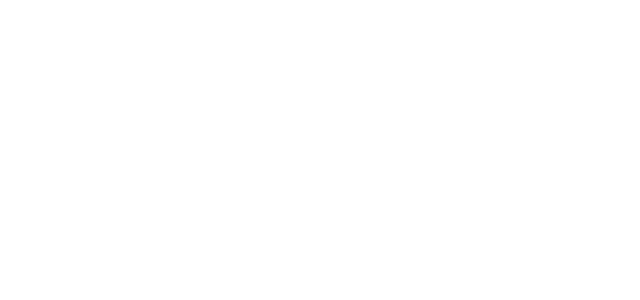
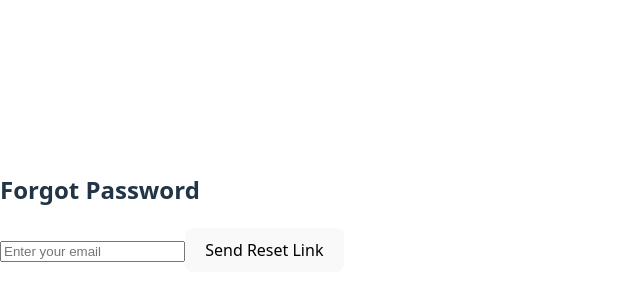
Before and after one commit to nimethfernando/AlumniVantage, a React (Vite) app in the folder client/: page /forgot-password in a window 1280 px wide. Before the commit this address had no page. Shown: the part 188-488 px from the top of the page, without its empty margins (0-640 px from the left). Built offline with nearby package versions, Linux system fonts and the light colour scheme.

Commit message:
Password reset page

```diff
--- a/client/src/App.jsx
+++ b/client/src/App.jsx
@@ -4,6 +4,8 @@
 import { useContext } from 'react';
 import Login from './pages/Login';
 import Register from './pages/Register';
+import ForgotPassword from './pages/ForgotPassword';
+import ResetPassword from './pages/ResetPassword';
 
 // A "Guard" component that blocks non-logged-in users
 const PrivateRoute = ({ children }) => {
@@ -30,6 +32,8 @@
         <Routes>
           <Route path="/login" element={<Login />} />
           <Route path="/register" element={<Register />} />
+          <Route path="/forgot-password" element={<ForgotPassword />} />
+          <Route path="/reset-password/:token" element={<ResetPassword />} />
           <Route
             path="/profile"
             element={
--- /dev/null
+++ b/client/src/pages/ForgotPassword.jsx
@@ -0,0 +1,35 @@
+import { useState } from 'react';
+import axios from 'axios';
+
+const ForgotPassword = () => {
+  const [email, setEmail] = useState('');
+  const [message, setMessage] = useState('');
+
+  const handleSubmit = async (e) => {
+    e.preventDefault();
+    try {
+      await axios.post('http://localhost:3000/api/auth/forgot-password', { email });
+      setMessage('Check your backend terminal for the link!');
+    } catch (err) {
+      setMessage(err.response?.data?.error || 'Error sending email');
+    }
+  };
+
+  return (
+    <div className="container">
+      <h2>Forgot Password</h2>
+      {message && <p>{message}</p>}
+      <form onSubmit={handleSubmit}>
+        <input
+          type="email"
+          placeholder="Enter your email"
+          onChange={(e) => setEmail(e.target.value)}
+          required
+        />
+        <button type="submit">Send Reset Link</button>
+      </form>
+    </div>
+  );
+};
+
+export default ForgotPassword;
--- /dev/null
+++ b/client/src/pages/ResetPassword.jsx
@@ -0,0 +1,39 @@
+import { useState } from 'react';
+import axios from 'axios';
+import { useParams, useNavigate } from 'react-router-dom';
+
+const ResetPassword = () => {
+  const { token } = useParams(); // Grabs token from URL
+  const [password, setPassword] = useState('');
+  const [message, setMessage] = useState('');
+  const navigate = useNavigate();
+
+  const handleSubmit = async (e) => {
+    e.preventDefault();
+    try {
+      await axios.post(`http://localhost:3000/api/auth/reset-password/${token}`, { newPassword: password });
+      alert('Password Reset Successful! logging you in...');
+      navigate('/login');
+    } catch (err) {
+      setMessage(err.response?.data?.error || 'Error resetting password');
+    }
+  };
+
+  return (
+    <div className="container">
+      <h2>Reset Password</h2>
+      {message && <p style={{color:'red'}}>{message}</p>}
+      <form onSubmit={handleSubmit}>
+        <input
+          type="password"
+          placeholder="New Password"
+          onChange={(e) => setPassword(e.target.value)}
+          required
+        />
+        <button type="submit">Change Password</button>
+      </form>
+    </div>
+  );
+};
+
+export default ResetPassword;
```
